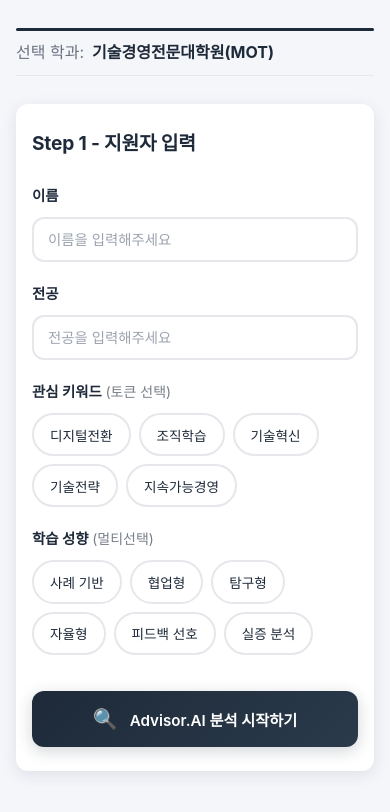
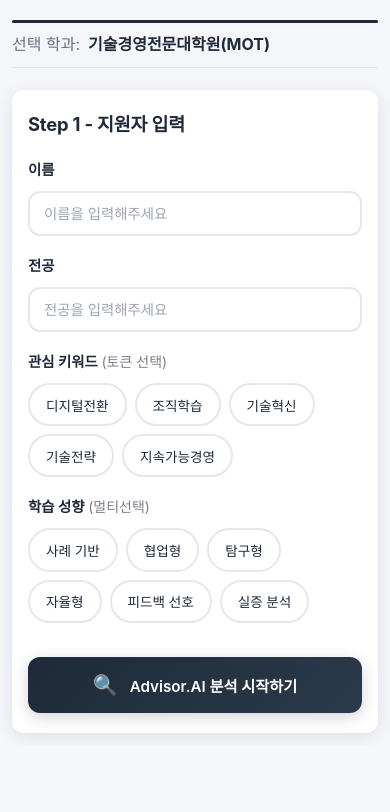
Before and after one commit to Lauiee/AdvisorAI-Frontend, a React (Vite) app: page /applicant-form in a window 390 px wide. Shown: the top 812 px of the page. Built offline with nearby package versions, Linux system fonts and the light colour scheme.

Commit message:
fix: 화면 비율 재수정

```diff
--- a/index.html
+++ b/index.html
@@ -3,7 +3,7 @@
   <head>
     <meta charset="UTF-8" />
     <link rel="icon" type="image/svg+xml" href="/vite.svg" />
-    <meta name="viewport" content="width=device-width, initial-scale=1.0" />
+    <meta name="viewport" content="width=device-width, initial-scale=1.0, maximum-scale=1.0, user-scalable=no" />
     <title>Advisor.AI - 연구의 첫 번째 성공은 올바른 매칭이다.</title>
   </head>
   <body>
--- a/src/components/ApplicantForm.css
+++ b/src/components/ApplicantForm.css
@@ -2,11 +2,13 @@
   display: flex;
   align-items: flex-start;
   justify-content: center;
-  padding: 2rem;
+  padding: 1.5rem;
   background-color: #f5f6fa;
   box-sizing: border-box;
   overflow-x: hidden;
   width: 100%;
+  max-height: 100vh;
+  overflow-y: auto;
 }
 
 .applicant-form-container {
@@ -14,7 +16,7 @@
   max-width: 800px;
   display: flex;
   flex-direction: column;
-  gap: 1.5rem;
+  gap: 1.25rem;
   box-sizing: border-box;
 }
 
@@ -83,11 +85,11 @@
 .form-card {
   background-color: white;
   border-radius: 20px;
-  padding: 2.5rem;
+  padding: 2rem;
   box-shadow: 0 4px 16px rgba(30, 42, 58, 0.1);
   display: flex;
   flex-direction: column;
-  gap: 2rem;
+  gap: 1.75rem;
 }
 
 .form-title {
@@ -263,24 +265,28 @@
 /* Responsive Design */
 @media (max-width: 968px) {
   .applicant-form-page {
-    padding: 1.5rem;
+    padding: 1.25rem;
     align-items: flex-start;
   }
 
   .applicant-form-container {
-    gap: 1.25rem;
+    gap: 1rem;
   }
 
   .form-card {
-    padding: 2rem 1.5rem;
-    gap: 1.75rem;
+    padding: 1.75rem 1.5rem;
+    gap: 1.5rem;
   }
 }
 
 @media (max-width: 768px) {
   .applicant-form-page {
-    padding: 1.5rem 1rem;
+    padding: 1rem;
     align-items: flex-start;
+  }
+
+  .applicant-form-container {
+    gap: 1rem;
   }
 
   .form-header {
@@ -309,13 +315,14 @@
   }
 
   .form-card {
-    padding: 1.75rem 1.25rem;
-    gap: 1.5rem;
+    padding: 1.5rem 1.25rem;
+    gap: 1.25rem;
     border-radius: 16px;
   }
 
   .form-title {
-    font-size: 1.3rem;
+    font-size: 1.25rem;
+    margin-bottom: 0.25rem;
   }
 
   .field-label {
@@ -340,16 +347,16 @@
 
 @media (max-width: 480px) {
   .applicant-form-page {
-    padding: 1rem;
+    padding: 0.75rem;
     align-items: flex-start;
   }
 
   .applicant-form-container {
-    gap: 1rem;
+    gap: 0.875rem;
   }
 
   .form-header {
-    padding: 0.75rem 0;
+    padding: 0.5rem 0;
     gap: 0.5rem;
   }
 
@@ -360,13 +367,14 @@
   }
 
   .form-card {
-    padding: 1.5rem 1rem;
-    gap: 1.25rem;
+    padding: 1.25rem 1rem;
+    gap: 1.125rem;
     border-radius: 12px;
   }
 
   .form-title {
-    font-size: 1.2rem;
+    font-size: 1.15rem;
+    margin-bottom: 0.25rem;
   }
 
   .field-label {
```
